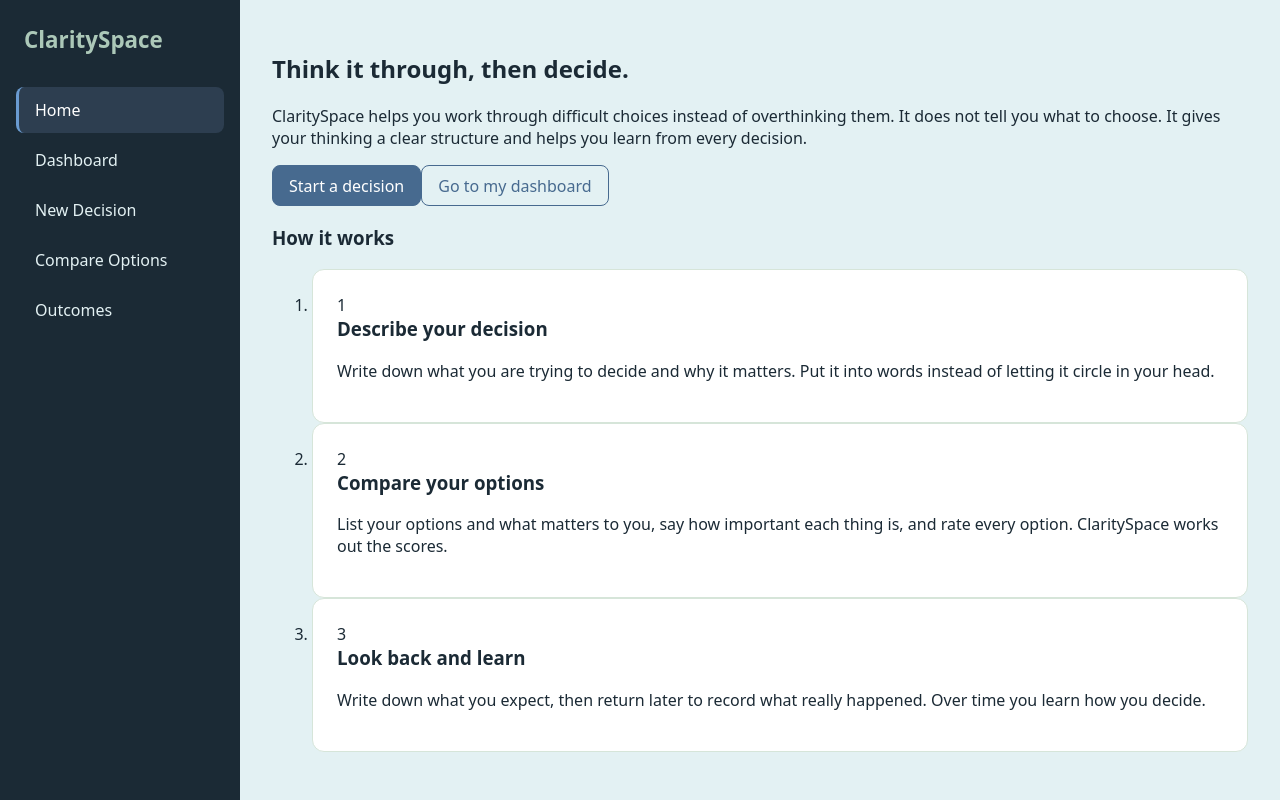
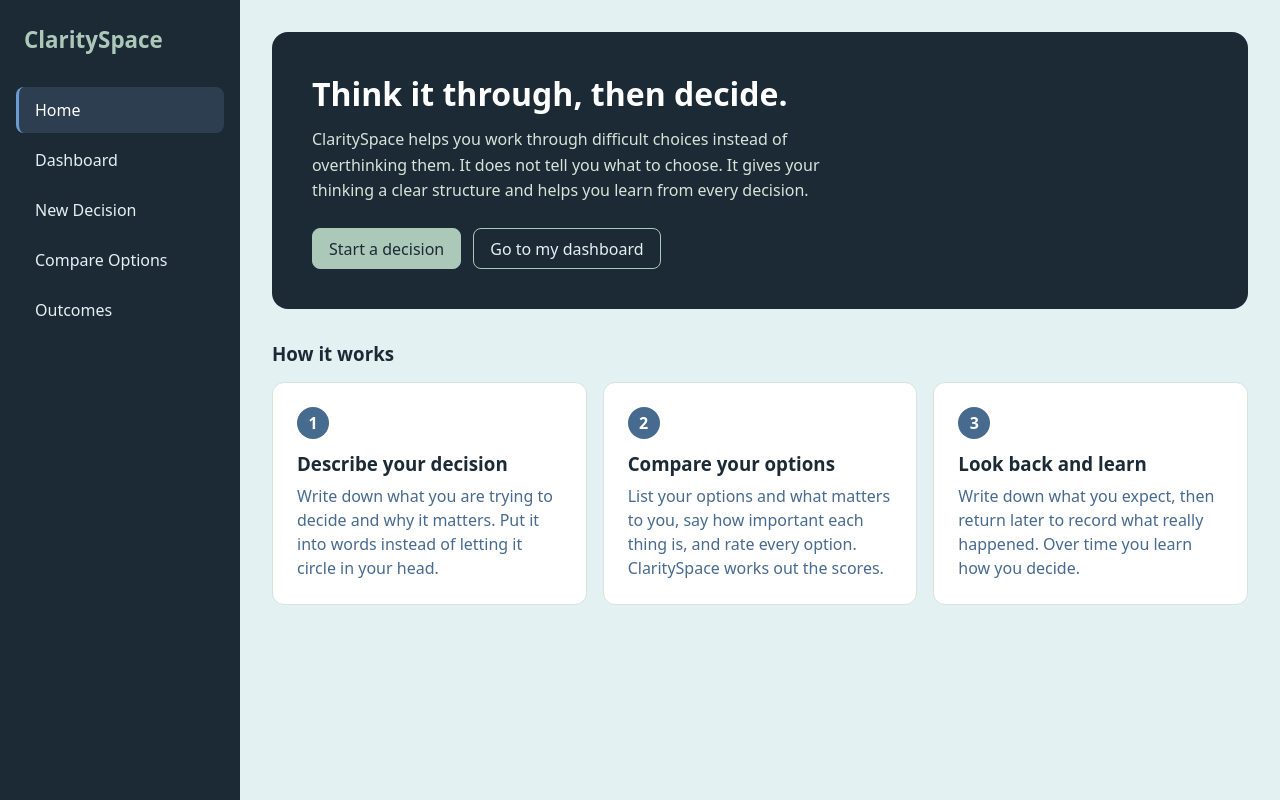
Before and after one commit to sonalstack330/ClaritySpace, a React app in the folder frontend/: page / in a window 1280 px wide. Built offline with nearby package versions, Linux system fonts and the light colour scheme; the HTML template or start-up script is replaced by a standard one.

Commit message:
Add styles for the Home page

```diff
--- a/frontend/src/App.css
+++ b/frontend/src/App.css
@@ -473,3 +473,77 @@
   display: block;
   margin-top: 0.5rem;
 }
+/* Home page */
+.hero {
+  padding: 2.5rem;
+  margin-bottom: 2rem;
+  border-radius: 16px;
+  background-color: var(--color-sidebar);
+  color: var(--mist);
+}
+
+.hero h2 {
+  margin: 0 0 0.75rem 0;
+  font-size: 2rem;
+  color: #ffffff;
+}
+
+.hero p {
+  max-width: 560px;
+  margin: 0 0 1.5rem 0;
+  line-height: 1.6;
+  color: var(--sage-light);
+}
+
+.hero-actions {
+  display: flex;
+  flex-wrap: wrap;
+  gap: 0.75rem;
+}
+
+.hero .button {
+  background-color: var(--sage);
+  border-color: var(--sage);
+  color: var(--navy);
+}
+
+.hero .button.secondary {
+  background-color: transparent;
+  border-color: var(--sage);
+  color: var(--mist);
+}
+
+.section-title {
+  margin: 0 0 1rem 0;
+}
+
+.steps {
+  display: grid;
+  grid-template-columns: repeat(auto-fit, minmax(220px, 1fr));
+  gap: 1rem;
+  margin: 0;
+  padding: 0;
+  list-style: none;
+}
+
+.step h3 {
+  margin: 0.75rem 0 0.5rem 0;
+}
+
+.step p {
+  margin: 0;
+  color: var(--color-text-muted);
+  line-height: 1.5;
+}
+
+.step-number {
+  display: inline-flex;
+  align-items: center;
+  justify-content: center;
+  width: 2rem;
+  height: 2rem;
+  border-radius: 50%;
+  background-color: var(--color-primary);
+  color: #ffffff;
+  font-weight: 600;
+}
```
